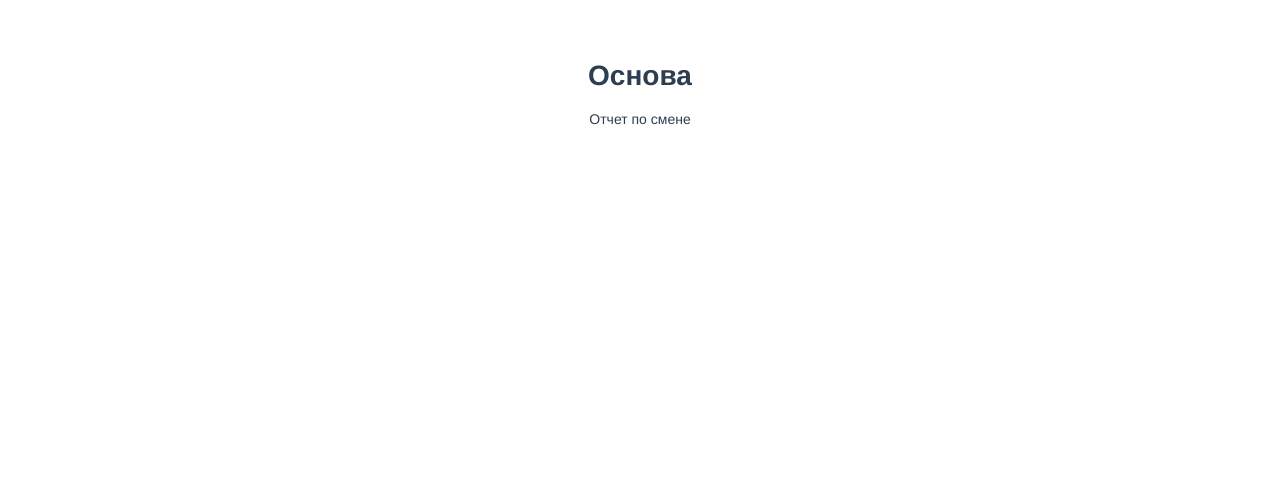
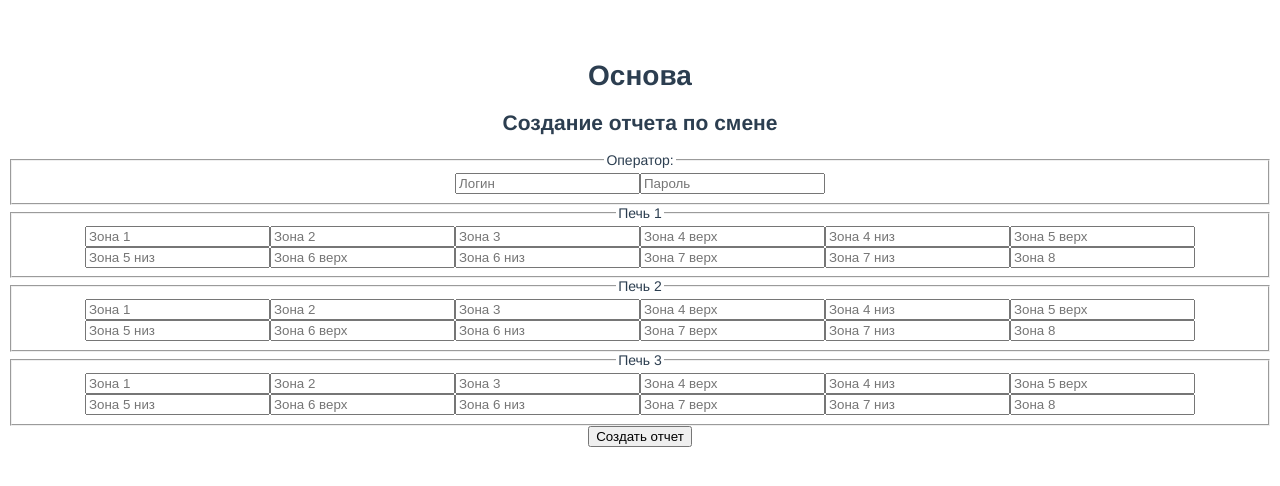
Before and after one commit to Pavelgq/burning-report, a Vue app: page /person-report in a window 1280 px wide. Shown: the top 486 px of the page. Built offline with nearby package versions, Linux system fonts and the light colour scheme.

Commit message:
закончил формы для отчетов и обноваление базы

```diff
--- a/package.json
+++ b/package.json
@@ -16,6 +16,7 @@
     "body-parser": "^1.19.0",
     "core-js": "^3.6.5",
     "express": "^4.17.1",
+    "moment": "^2.27.0",
     "msnodesqlv8": "^1.1.8",
     "mssql": "^6.2.0",
     "nodemon": "^2.0.4",
--- a/src/components/forms/v-part-report.vue
+++ b/src/components/forms/v-part-report.vue
@@ -1,44 +1,39 @@
 <template>
     <section class="part-report">
         <h2>Создание отчета по партии</h2>
-        <form action="/part-report" method="post">
-            <fieldset>
-                <legend>
+        <form action="/part-report" method="post" class='form'>
+            <fieldset class="form__field field">
+                <legend class="field__legend">
                     Оператор:
                 </legend>
-                <input type="text" name="login" id="login" placeholder="Логин">
-
-                <input type="password" name="password" id="password" placeholder="Пароль">
-
-
+                <input type="text" class="field__text" name="login" v-model="login" placeholder="Логин">
+                <input type="password" class="field__text" name="password" v-model="password" placeholder="Пароль">
             </fieldset>
-            <fieldset>
-                <legend>Партия</legend>
-
-                <input type="text" name="" id="part-number" placeholder="№ партии">
-                <input type="text" name="" id="fur-number" placeholder="№ печи">
-                <input type="text" name="" id="quantity" placeholder="Количество">
-
-
+            <fieldset class="form__field field">
+                <legend class="field__legend">Партия</legend>
+                <input type="text" class="field__text" name="" v-model="pack.aPartNumber" placeholder="№ партии">
+                <input type="text" class="field__text" name="" v-model="pack.bQuantity" placeholder="Количество">
+                <input type="text" class="field__text" name="" v-model="pack.cFurNumber" placeholder="№ печи">
             </fieldset>
-            <fieldset>
-                <legend>Режим</legend>
-                <input type="text" name="" id="zone-up" placeholder="t Верхняя зона">
-                <input type="text" name="" id="zone-down" placeholder="t Нижняя зона">
+            <fieldset class="form__field field">
+                <legend class="field__legend">Режим</legend>
+                <input type="text" class="field__text" name="" v-model="pack.dZoneUp" placeholder="t Верхняя зона">
+                <input type="text" class="field__text" name="" v-model="pack.eZoneDown" placeholder="t Нижняя зона">
+                <input type="text" class="field__text" name="" v-model="pack.fZoneUp1" placeholder="t Верхняя зона">
+                <input type="text" class="field__text" name="" v-model="pack.gZoneDown1" placeholder="t Нижняя зона">
+            </fieldset>
+            <fieldset class="form__field field">
+                <legend class="field__legend">Брак</legend>
+                <input type="text" class="field__text" name="" v-model="pack.hDefectT" placeholder="Трещины">
+                <input type="text" class="field__text" name="" v-model="pack.iDefectS" placeholder="Сколы">
+                <input type="text" class="field__text" name="" v-model="pack.jDefectP" placeholder="Прыщи">
+            </fieldset>
+            <fieldset class="form__field field">
+                <legend class="field__legend">Особые отметки</legend>
+                <textarea class="field__area" v-model="pack.kComment" placeholder="Выключение электричества, поломки и прочее..."></textarea>
             </fieldset>
 
-            <fieldset>
-                <legend>Брак</legend>
-                <input type="text" name="" id="defect-t" placeholder="Трещины">
-                <input type="text" name="" id="defect-s" placeholder="Сколы">
-                <input type="text" name="" id="defect-p" placeholder="Прыщи">
-            </fieldset>
-            <fieldset>
-                <legend>Особые отметки</legend>
-                <textarea  id="comment" placeholder="Выключение электричества, поломки и прочее..."></textarea>
-            </fieldset>
-
-            <button class="">Создать отчет</button>
+            <button type="button" class="" @click="send">Создать отчет</button>
         </form>
     </section>
 
@@ -46,3 +41,36 @@
 
 
 </template>
+
+<script>
+export default {
+    name: 'v-part-report',
+    data() {
+        return {
+        login: '',
+        password: '',
+        pack: {}
+
+        }
+  },
+  methods: {
+    send () {
+        let item = {
+              login: this.login,
+              password: this.password,
+              pack: this.pack
+          };
+        this.$store.dispatch('POST_PART_REPORT_TO_API', item)
+    }
+  },
+  action: {
+    //   sendReport() {
+    //       ;
+    //   }
+  }
+}
+</script>
+
+<style scoped>
+
+</style>
--- a/src/components/forms/v-person-report.vue
+++ b/src/components/forms/v-person-report.vue
@@ -1,3 +1,101 @@
 <template>
-    <div>Отчет по смене</div>
+    <section class="person-report">
+        <h2>Создание отчета по смене</h2>
+        <form action="/person-report" method="post">
+            <fieldset>
+                <legend>
+                    Оператор:
+                </legend>
+                <input type="text" name="login" v-model="login" placeholder="Логин">
+                <input type="password" name="password" v-model="password" placeholder="Пароль">
+            </fieldset>
+            <fieldset>
+                <legend>
+                    Печь 1
+                </legend>
+                <input type="text" name="" v-model="packs[0].z1" placeholder="Зона 1">
+                <input type="text" name="" v-model="packs[0].z2" placeholder="Зона 2">
+                <input type="text" name="" v-model="packs[0].z3" placeholder="Зона 3">
+                <input type="text" name="" v-model="packs[0].z4_1" placeholder="Зона 4 верх">
+                <input type="text" name="" v-model="packs[0].z4_2" placeholder="Зона 4 низ">
+                <input type="text" name="" v-model="packs[0].z5_1" placeholder="Зона 5 верх">
+                <input type="text" name="" v-model="packs[0].z5_2" placeholder="Зона 5 низ">
+                <input type="text" name="" v-model="packs[0].z6_1" placeholder="Зона 6 верх">
+                <input type="text" name="" v-model="packs[0].z6_2" placeholder="Зона 6 низ">
+                <input type="text" name="" v-model="packs[0].z7_1" placeholder="Зона 7 верх">
+                <input type="text" name="" v-model="packs[0].z7_2" placeholder="Зона 7 низ">
+                <input type="text" name="" v-model="packs[0].z8" placeholder="Зона 8">
+            </fieldset>
+<fieldset>
+                <legend>
+                    Печь 2
+                </legend>
+                <input type="text" name="" v-model="packs[1].z1" placeholder="Зона 1">
+                <input type="text" name="" v-model="packs[1].z2" placeholder="Зона 2">
+                <input type="text" name="" v-model="packs[1].z3" placeholder="Зона 3">
+                <input type="text" name="" v-model="packs[1].z4_1" placeholder="Зона 4 верх">
+                <input type="text" name="" v-model="packs[1].z4_2" placeholder="Зона 4 низ">
+                <input type="text" name="" v-model="packs[1].z5_1" placeholder="Зона 5 верх">
+                <input type="text" name="" v-model="packs[1].z5_2" placeholder="Зона 5 низ">
+                <input type="text" name="" v-model="packs[1].z6_1" placeholder="Зона 6 верх">
+                <input type="text" name="" v-model="packs[1].z6_2" placeholder="Зона 6 низ">
+                <input type="text" name="" v-model="packs[1].z7_1" placeholder="Зона 7 верх">
+                <input type="text" name="" v-model="packs[1].z7_2" placeholder="Зона 7 низ">
+                <input type="text" name="" v-model="packs[1].z8" placeholder="Зона 8">
+            </fieldset>
+            <fieldset>
+                <legend>
+                    Печь 3
+                </legend>
+                <input type="text" name="" v-model="packs[2].z1" placeholder="Зона 1">
+                <input type="text" name="" v-model="packs[2].z2" placeholder="Зона 2">
+                <input type="text" name="" v-model="packs[2].z3" placeholder="Зона 3">
+                <input type="text" name="" v-model="packs[2].z4_1" placeholder="Зона 4 верх">
+                <input type="text" name="" v-model="packs[2].z4_2" placeholder="Зона 4 низ">
+                <input type="text" name="" v-model="packs[2].z5_1" placeholder="Зона 5 верх">
+                <input type="text" name="" v-model="packs[2].z5_2" placeholder="Зона 5 низ">
+                <input type="text" name="" v-model="packs[2].z6_1" placeholder="Зона 6 верх">
+                <input type="text" name="" v-model="packs[2].z6_2" placeholder="Зона 6 низ">
+                <input type="text" name="" v-model="packs[2].z7_1" placeholder="Зона 7 верх">
+                <input type="text" name="" v-model="packs[2].z7_2" placeholder="Зона 7 низ">
+                <input type="text" name="" v-model="packs[2].z8" placeholder="Зона 8">
+            </fieldset>
+             <button type="button" class="" @click="send">Создать отчет</button>
+        </form>
+    </section>
 </template>
+
+<script>
+export default {
+     name: 'v-part-report',
+    data() {
+        return {
+        login: '',
+        password: '',
+        packs: [
+            {},{},{}
+        ]
+        }
+  },
+   methods: {
+    send () {
+        let count = 1;
+        this.packs.forEach(pack => {
+            pack.number = count;
+            count += 1;
+            let item = {
+              login: this.login,
+              password: this.password,
+              pack: pack
+            };
+            this.$store.dispatch('POST_PERSON_REPORT_TO_API', item)
+        })
+
+    }
+  },
+}
+</script>
+
+<style>
+
+</style>
--- a/src/vuex/store.js
+++ b/src/vuex/store.js
@@ -1,13 +1,16 @@
 import Vue from 'vue';
 import Vuex from 'vuex';
 import axios from 'axios';
+//import { response } from 'express';
 
 Vue.use(Vuex);
 
 const store = new Vuex.Store({
     state: {
         partData: [],
-        personData: []
+        personData: [],
+        partReport: {},
+        personReport: {}
     },
     actions: {
         GET_PART_DATA_FROM_API({commit}) {
@@ -25,6 +28,26 @@ const store = new Vuex.Store({
             .then((response) => {
                 commit('SET_PERSON_DATA_TO_VUEX', response.data)
             })
+        },
+        POST_PART_REPORT_TO_API({commit}, data) {
+            return axios('http://localhost:3000/report/Burning_part', {
+                method: 'POST',
+                data: data
+            })
+            .then((response) => {
+                commit('SET_PART_REPORT_TO_VUEX', response.data)
+            });
+
+        },
+        POST_PERSON_REPORT_TO_API({commit}, data) {
+            return axios('http://localhost:3000/report/Burning_person', {
+                method: 'POST',
+                data: data
+            })
+            .then((response) => {
+                commit('SET_PERSON_REPORT_TO_VUEX', response.data)
+            });
+
         }
     },
     mutations: {
@@ -33,6 +56,12 @@ const store = new Vuex.Store({
         },
         SET_PERSON_DATA_TO_VUEX: (state, personData)=> {
             state.personData = personData
+        },
+        SET_PART_REPORT_TO_VUEX: (state, partReport) => {
+            state.partReport = partReport
+        },
+        SET_PERSON_REPORT_TO_VUEX: (state, personReport) => {
+            state.personReport = personReport
         }
     },
     getters: {
@@ -41,6 +70,12 @@ const store = new Vuex.Store({
         },
         PERSON_DATA(state) {
             return state.personData;
+        },
+        PART_REPORT(state) {
+            return state.partReport;
+        },
+        PERSON_REPORT(state) {
+            return state.personReport;
         }
 
     }
```
Also changed, not shown: src/components/table-report/v-table-report.vue (+1 -157 lines), 2 other files (tests, documents, lock files or other folders).
